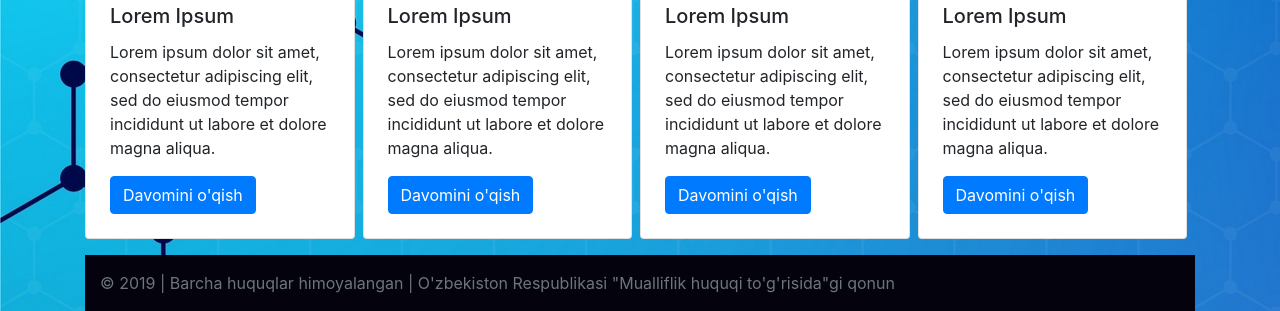
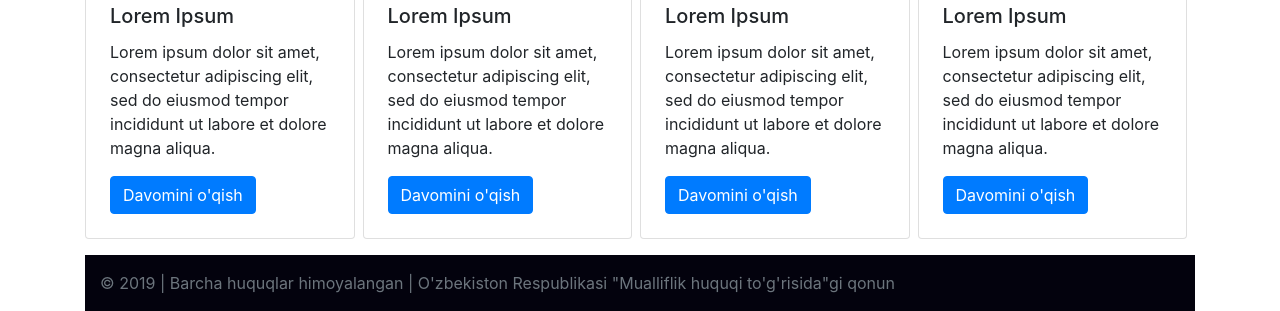
Before and after one commit to Humoyunbekk/tutorials.uz, a plain HTML site: page index.html in a window 1280 px wide. Shown: the part 718-1029 px from the top of the page. Drawn offline with nearby package versions, Linux system fonts and the light colour scheme.

Commit message:
Update style.css

```diff
--- a/css/style.css
+++ b/css/style.css
@@ -6,8 +6,6 @@ body{
 	margin: 0;
 	padding: 0;
 	font-family: Geneva, Arial, Helvetica, sans-serif;
-	background-image: url('/img/background.jpg');
-	background-repeat: no-repeat;
 }
 #header{
 	background-image: url('/img/bg_img.jpg');
```
